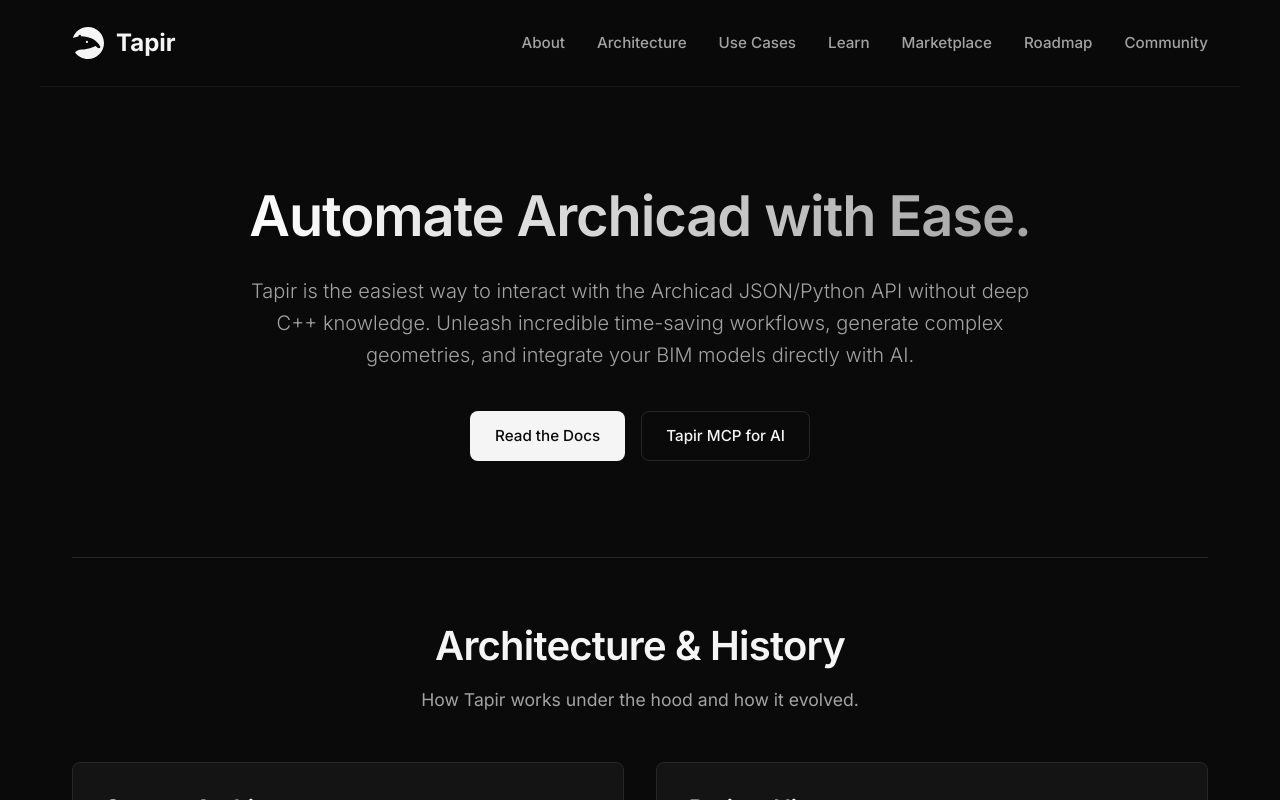
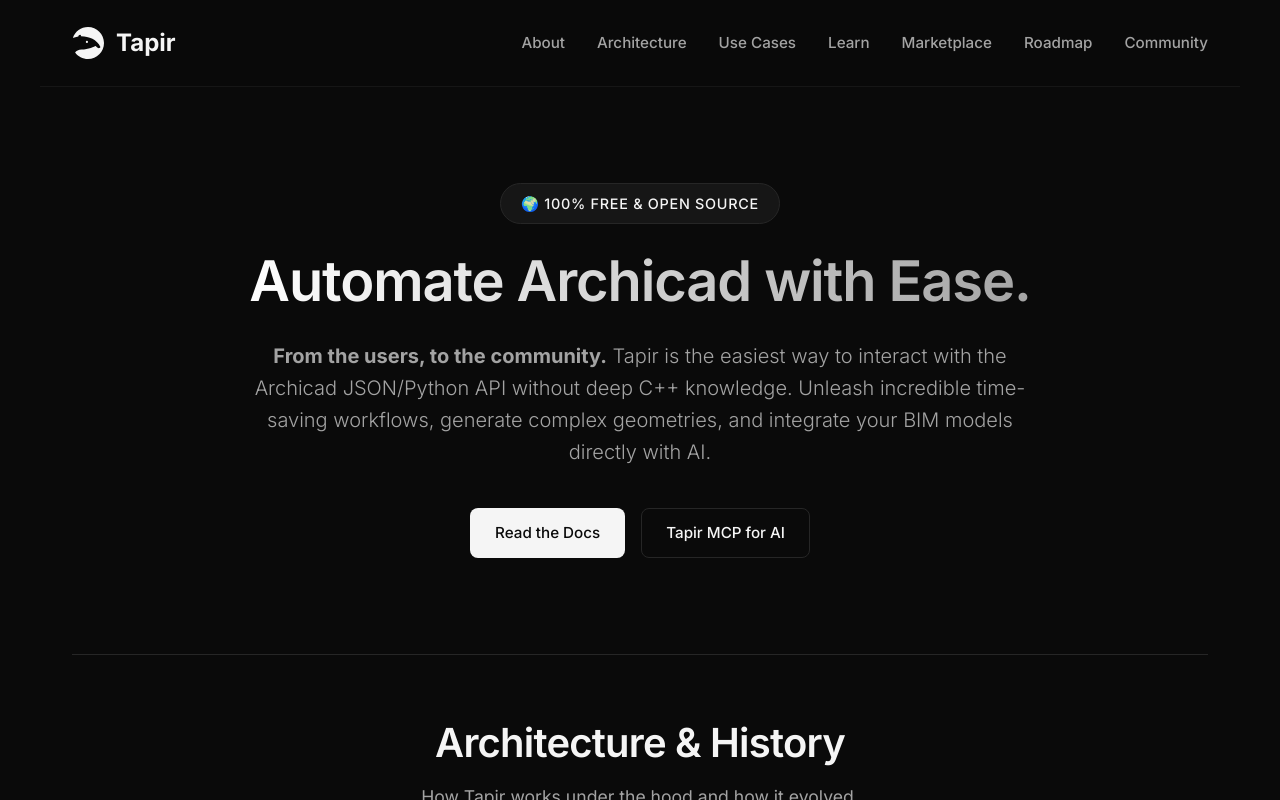
Before and after one commit to ENZYME-APD/Tapir-Report-web, a React (Vite) app: page / in a window 1280 px wide. Shown: the top 800 px of the page. Built offline with nearby package versions, Linux system fonts and the light colour scheme.

Commit message:
feat: Add open source community badge and tagline to hero section

```diff
--- a/src/App.jsx
+++ b/src/App.jsx
@@ -99,9 +99,12 @@
       </nav>
 
       <section className="hero">
+        <div style={{ display: "inline-block", padding: "0.5rem 1.25rem", backgroundColor: "rgba(255,255,255,0.05)", border: "1px solid var(--border)", borderRadius: "2rem", marginBottom: "1.5rem", fontSize: "0.9rem", color: "var(--text-primary)", fontWeight: "500", letterSpacing: "0.05em", textTransform: "uppercase" }}>
+          🌍 100% Free & Open Source
+        </div>
         <h1 className="text-gradient">Automate Archicad with Ease.</h1>
         <p>
-          Tapir is the easiest way to interact with the Archicad JSON/Python API without deep C++ knowledge.
+          <strong>From the users, to the community.</strong> Tapir is the easiest way to interact with the Archicad JSON/Python API without deep C++ knowledge.
           Unleash incredible time-saving workflows, generate complex geometries, and integrate your BIM models directly with AI.
         </p>
         <div className="hero-buttons">
```
